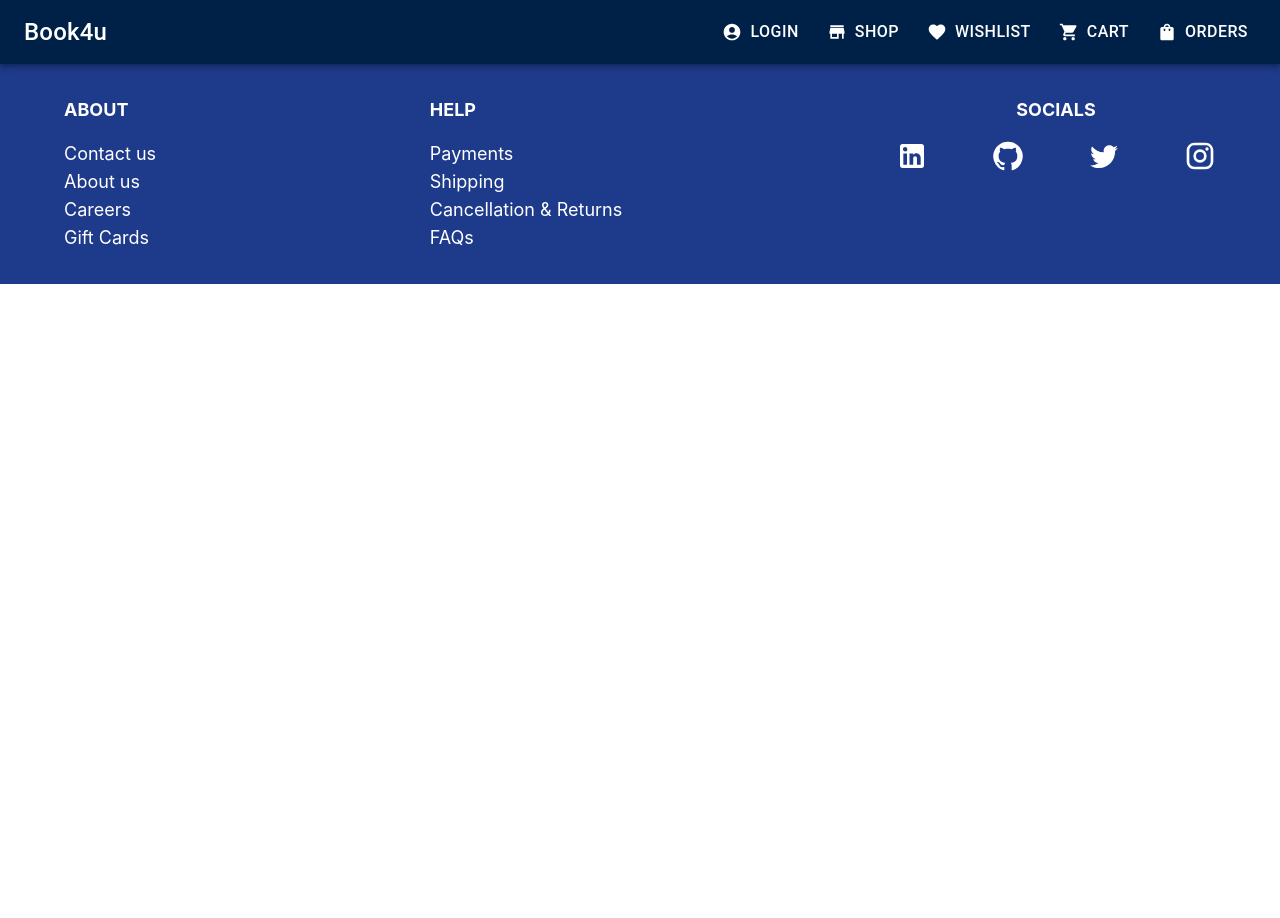
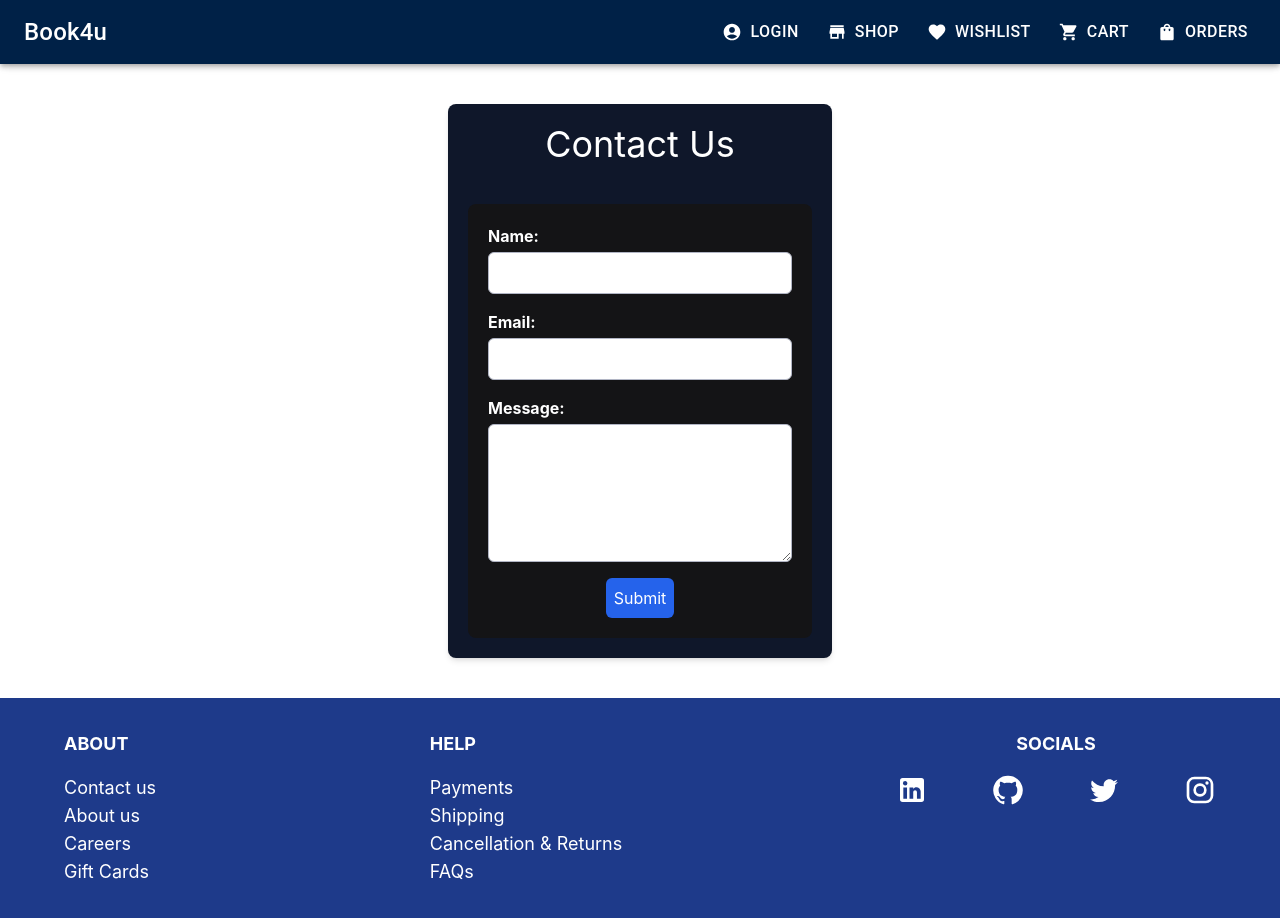
Before and after one commit to abraham-lopez-k3/online-book-sales-website, a React (Create React App) app in the folder client/: page /contactus in a window 1280 px wide. Before the commit the page ends 800 px from the top, so only its background shows below. Built offline with nearby package versions, Linux system fonts and the light colour scheme.

Commit message:
Added the contact us page

```diff
--- a/client/src/App.js
+++ b/client/src/App.js
@@ -11,7 +11,7 @@ import Wishlist from './Pages/Wishlist.jsx';
 import HomePage from './Pages/Home.jsx';
 import Shop from "./Pages/Shop.jsx";
 import { Toast } from "./Toast/Toast.js";
-
+import Contact from "./Pages/Contact.jsx";
 import { BrowserRouter as Router, Routes, Route} from 'react-router-dom';
 import './Animations.css';
 
@@ -33,6 +33,7 @@ function App() {
           <Route path="/wishlist"       element={<Wishlist/>} />
           <Route path="/cart"           element={<Cart/>} />
           <Route path="/orders"         element={<Orders/>} />
+          <Route path="/contactus"      element={<Contact/>}/>
         </Routes>
         <Toast position="bottom-right"/>
         <Footer/>
--- a/client/src/Components/Footer/Footer.jsx
+++ b/client/src/Components/Footer/Footer.jsx
@@ -9,7 +9,7 @@ function Footer() {
                 <div className="footer-section">
                     <h2 className="text-lg font-bold mb-4">ABOUT</h2>
                     <ul className="footer-list">
-                        <li><Link to="/" className="hover:text-yellow-300 text-lg">Contact us</Link></li>
+                        <li><Link to="/contactus" className="hover:text-yellow-300 text-lg">Contact us</Link></li>
                         <li><Link to="/" className="hover:text-yellow-300 text-lg">About us</Link></li>
                         <li><Link to="/" className="hover:text-yellow-300 text-lg">Careers</Link></li>
                         <li><Link to="/" className="hover:text-yellow-300 text-lg">Gift Cards</Link></li>
--- /dev/null
+++ b/client/src/Pages/Contact.jsx
@@ -0,0 +1,36 @@
+import React from 'react';
+import { useEffect } from 'react';
+function Contact() {
+  useEffect(()=>{
+      window.scrollTo(0,0)
+  })
+  return (
+
+    <div className="w-96 max-w-5xl p-5 bg-slate-900 shadow-md rounded-lg mx-auto my-10">
+      <h1 className="text-center text-white text-4xl mb-10">Contact Us</h1>
+      <div className="flex flex-col items-center gap-5">
+        <div className="w-full max-w-2xl p-5 bg-gray-800 text-white rounded-lg">
+          <form className="flex flex-col gap-4">
+            <div className="flex flex-col">
+              <label htmlFor="name" className="font-bold mb-1 text-white">Name:</label>
+              <input type="text" id="name" name="name" className="w-full p-2 border border-gray-400 rounded-md text-gray-900" required />
+            </div>
+            <div className="flex flex-col">
+              <label htmlFor="email" className="font-bold mb-1 text-white">Email:</label>
+              <input type="email" id="email" name="email" className="w-full p-2 border border-gray-400 rounded-md text-gray-900" required />
+            </div>
+            <div className="flex flex-col">
+              <label htmlFor="message" className="font-bold mb-1 text-white">Message:</label>
+              <textarea id="message" name="message" rows="5" className="w-full p-2 border border-gray-400 rounded-md text-gray-900" required></textarea>
+            </div>
+            <div className="flex justify-center">
+              <button type="submit" className="p-2 bg-blue-600 text-white rounded-md self-start hover:bg-blue-700">Submit</button>
+            </div>
+          </form>
+        </div>
+      </div>
+    </div>
+  );
+}
+
+export default Contact;
```
